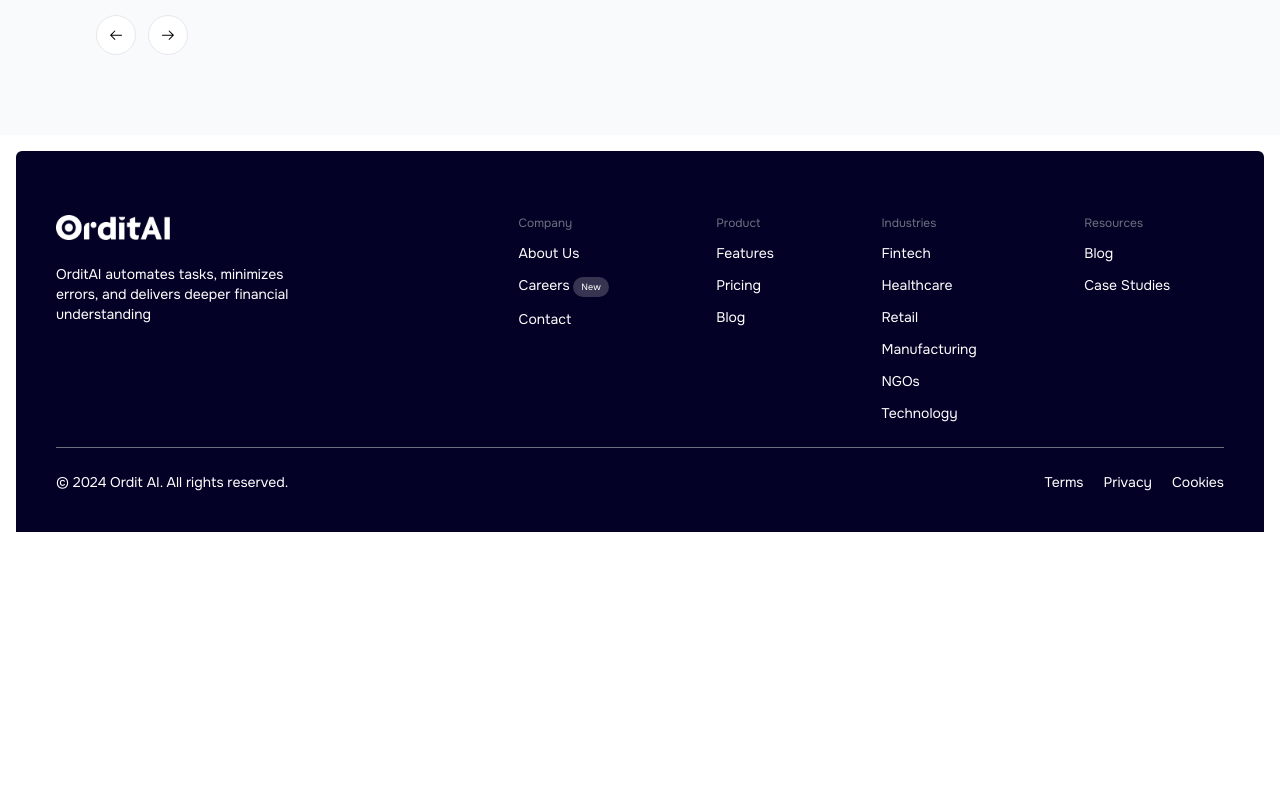
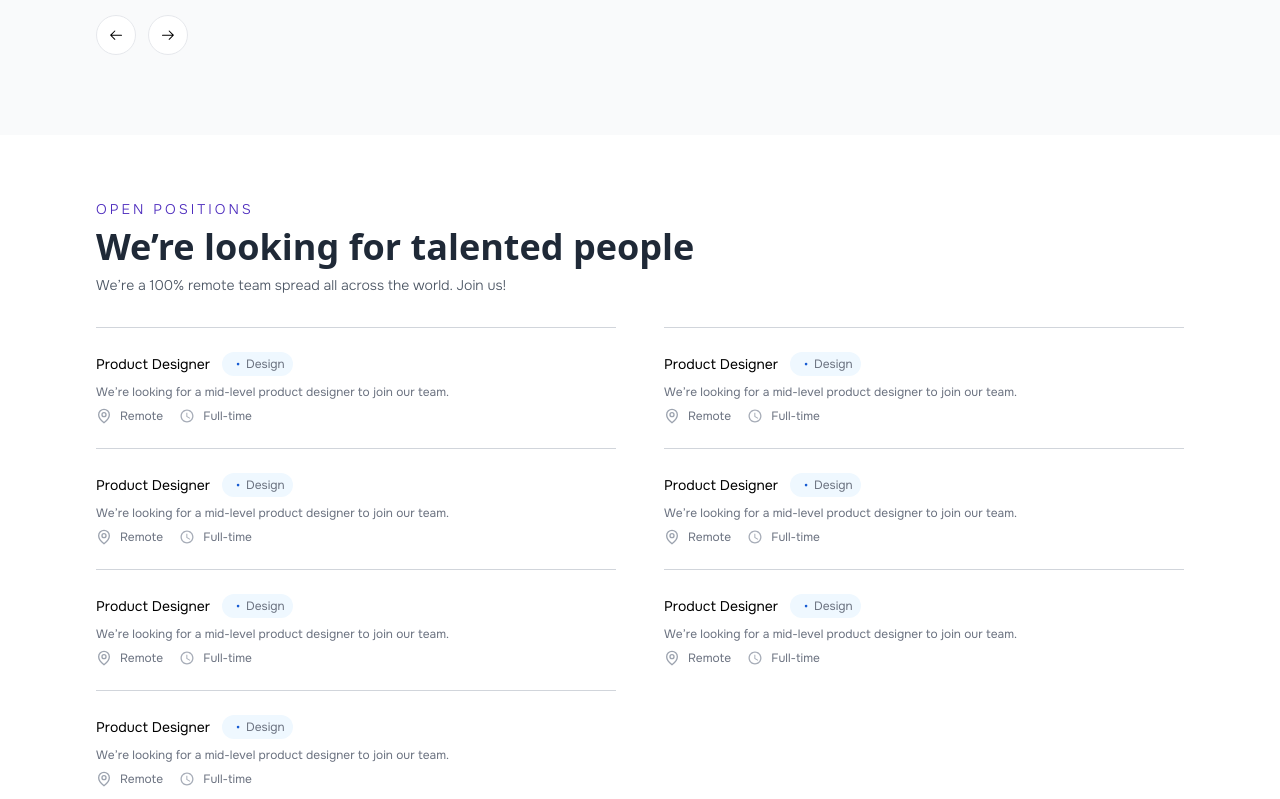
Before and after one commit to ordit-ai/orditAi-website, a React (Vite) app: page /about-us in a window 1280 px wide. Shown: the part 1561-2360 px from the top of the page. Before the commit the page ends 2109 px from the top, so only its background shows below. Built offline with nearby package versions, Linux system fonts and the light colour scheme.

Commit message:
feat: about-us  #0

```diff
--- /dev/null
+++ b/src/components/TeamCards/CardTag.tsx
@@ -0,0 +1,18 @@
+import { jobType } from "@/constants/job-type";
+import Typography from "../Typography";
+// import { GoDotFill } from "react-icons/go";
+import { LuDot } from "react-icons/lu";
+
+declare interface TProps {
+  text: string;
+}
+const CardTag = ({ text }: TProps) => {
+  return (
+    <div className={`${jobType(text)} px-2 py-1 rounded-xl flex items-center `}>
+      <LuDot />
+      <Typography.MicroText className={`${jobType(text)} capitalize`}>{text}</Typography.MicroText>
+    </div>
+  );
+};
+
+export default CardTag;
--- /dev/null
+++ b/src/components/TeamCards/JobCard.tsx
@@ -0,0 +1,32 @@
+import { GrLocation } from "react-icons/gr";
+import Typography from "../Typography";
+import { IoMdTime } from "react-icons/io";
+import CardTag from "./CardTag";
+
+const JobCard = () => {
+  return (
+    <div className="border-gray-300 border-t-[1px] pt-[1.5em] space-y-2">
+      <div className="flex space-x-3 items-center">
+        <Typography.SubText>Product Designer</Typography.SubText>
+        <CardTag text="design"/>
+      </div>
+
+      <Typography.MicroText>We’re looking for a mid-level product designer to join our team.</Typography.MicroText>
+
+      <div className="flex items-center space-x-4 text-gray-400">
+        <div className="flex items-center space-x-2">
+          <GrLocation />
+          <Typography.MicroText>Remote</Typography.MicroText>
+        </div>
+
+
+        <div className="flex items-center space-x-2">
+          <IoMdTime />
+          <Typography.MicroText>Full-time</Typography.MicroText>
+        </div>
+      </div>
+    </div>
+  );
+};
+
+export default JobCard;
--- /dev/null
+++ b/src/constants/job-type.tsx
@@ -0,0 +1,18 @@
+
+
+enum JOB_TYPE {
+  DESIGN = "design",
+  ENGINEERING = "enginerring",
+  MARKETING = "marketing",
+  SALES = "sales",
+}
+
+export const jobType = (type: string) => {
+  switch (type) {
+    case JOB_TYPE.DESIGN:
+      return "text-[#175CD3] bg-[#EFF8FF]";
+    case JOB_TYPE.ENGINEERING:
+      return "text-[#C11574] bg-[#FDF2FA]";
+    default:
+  }
+};
--- a/src/pages/AboutUs.tsx
+++ b/src/pages/AboutUs.tsx
@@ -1,3 +1,4 @@
+import JobCard from "@/components/TeamCards/JobCard";
 import TeamCard1 from "@/components/TeamCards/TeamCard1";
 import Typography from "@/components/Typography";
 import SectionHeaders from "@/components/common/SectionHeaders";
@@ -115,6 +116,21 @@ const AboutUs = () => {
           </div>
         </div>
       </div>
+
+      <div className="w-[85%] mx-auto py-[4em]">
+        <SectionHeaders
+          introText="Open positions"
+          header="We’re looking for talented people"
+          subHeader="We’re a 100% remote team spread all across the world. Join us!"
+          color="primary"
+        />
+
+        <div className="grid grid-cols-2 gap-[1.5em] gap-x-[3em] py-[2em]">
+          {[1, 2, 3, 4, 5, 6, 7].map((el) => (
+            <JobCard key={`${el}-JobCard`} />
+          ))}
+        </div>
+      </div>
     </div>
   );
 };
```
